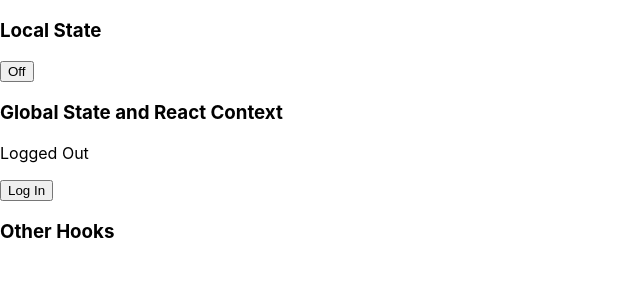
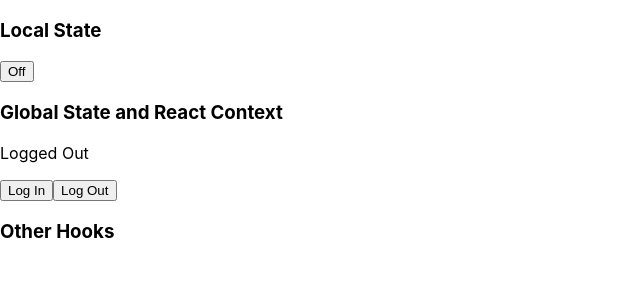
Before and after one commit to mrwizard82d1/usage-with-react, a React (Create React App) app: page / in a window 1280 px wide. Shown: the top 300 px of the page, without its empty margins (0-640 px from the left). Built offline with nearby package versions, Linux system fonts and the light colour scheme.

Commit message:
Add "Log Out" button that works but text still broken
Previous commits ...

This commit ...

```diff
--- a/src/components/Global.tsx
+++ b/src/components/Global.tsx
@@ -4,6 +4,10 @@ import {SomeComponent} from "./SomeComponent";
 function Global() {
     return (
         <section>
+            {/**
+             The type of  `GlobalStateProvide.props.children` is `ReactElement[]`; consequently, I moved the `h1`
+             tag to a child element even though it is not really needed.
+             */}
             <GlobalStateProvider>
                 <h1>Global State and React Context</h1>
                 <SomeComponent />
--- a/src/components/SomeComponent.tsx
+++ b/src/components/SomeComponent.tsx
@@ -18,6 +18,14 @@ export const SomeComponent = (_props: {}) => {
             }>
                 Log In
             </button>
+            <button onClick={() => {
+                const nextState = globalServices.acnService.send('LOG_OUT')
+                console.log(nextState);
+                return nextState;
+            }
+            }>
+                Log Out
+            </button>
         </>
     )
 }
```
